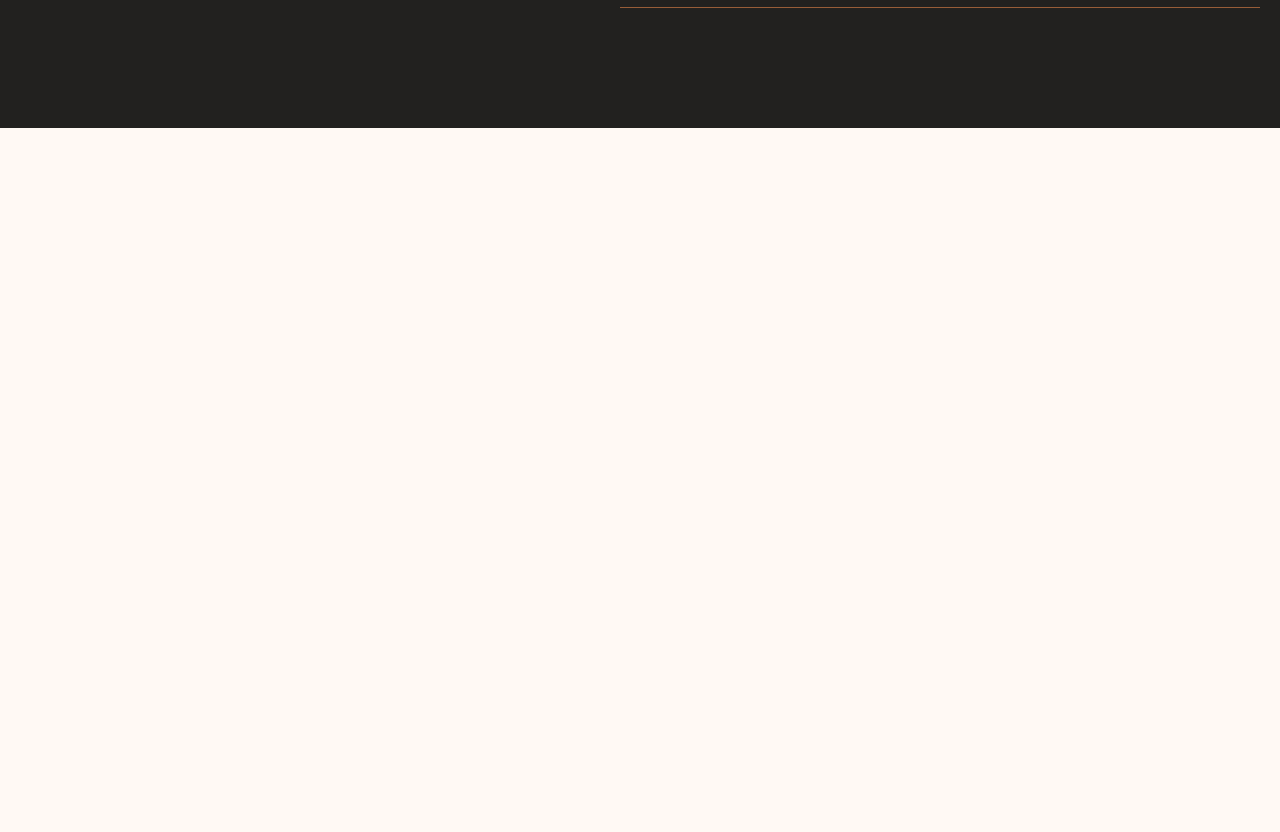
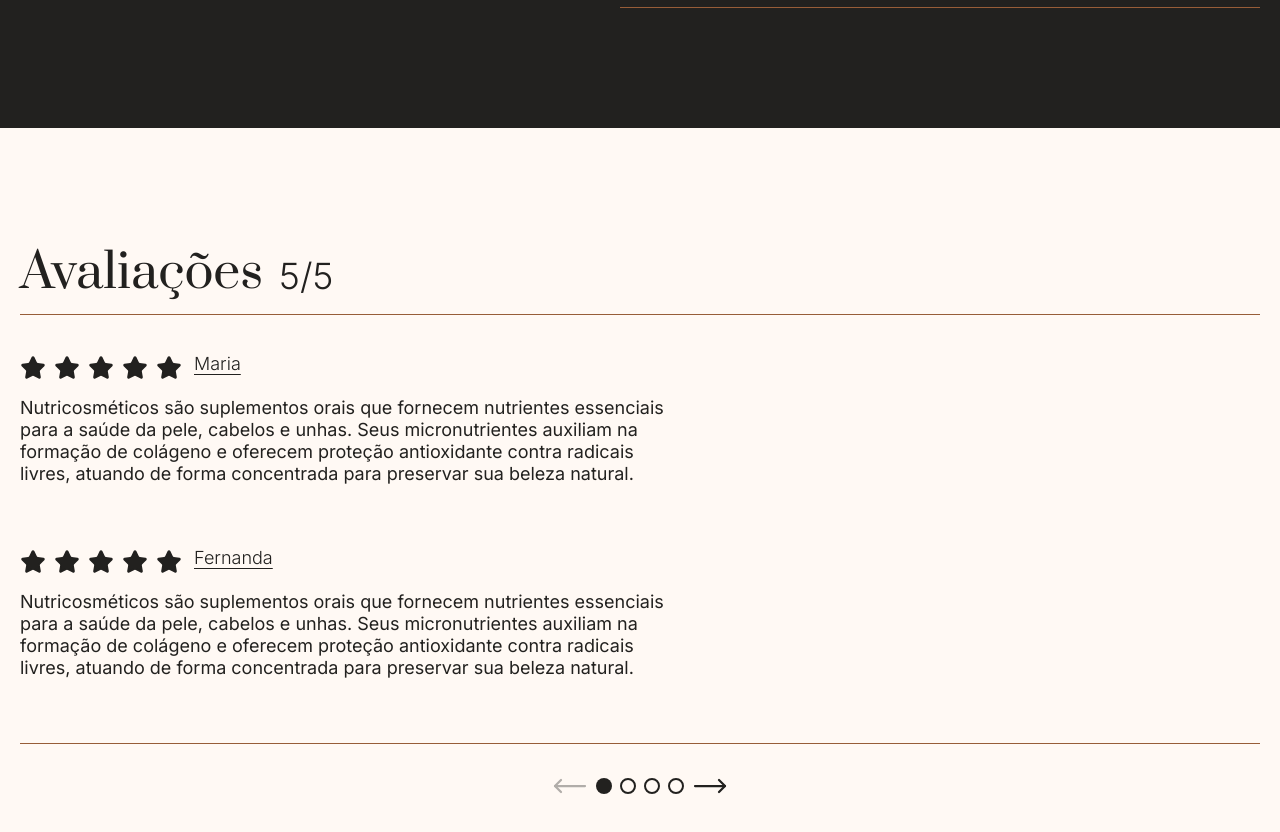
Before and after one commit to RodGondin/noorskin-essentia, a Next.js app: page / in a window 1280 px wide. Shown: the part 3400-4232 px from the top of the page. Before the commit the page ends 3528 px from the top, so only its background shows below. Built offline with nearby package versions, Linux system fonts and the light colour scheme.

Commit message:
Add feature Review section

```diff
--- a/app/page.tsx
+++ b/app/page.tsx
@@ -3,6 +3,7 @@ import { Header } from "@/components/Header";
 import { Hero } from "@/components/Hero";
 import { Nutrition } from "@/components/Nutrition";
 import { Products } from "@/components/Products";
+import { Reviews } from "@/components/Reviews";
 
 export default function Home() {
   return (
@@ -21,6 +22,7 @@ export default function Home() {
             <Nutrition />
           </div>
         </div>
+        <Reviews />
       </main>
     </div>
   );
--- /dev/null
+++ b/components/ReviewCard.tsx
@@ -0,0 +1,30 @@
+import { Star } from "lucide-react";
+
+type ReviewCardProps = {
+  author: string;
+  content: string;
+};
+
+export function ReviewCard({ author, content }: ReviewCardProps) {
+  return (
+    <article className="max-w-[650px]">
+      <header className="flex items-center gap-3">
+        <div
+          aria-label="5 de 5 estrelas"
+          className="flex items-center gap-2 text-[var(--color-text-dark)]"
+        >
+          {Array.from({ length: 5 }).map((_, index) => (
+            <Star key={index} size={26} strokeWidth={1.7} fill="currentColor" />
+          ))}
+        </div>
+        <p className="text-[18px] leading-none text-[var(--color-text-dark)] underline underline-offset-4 self-start font-light">
+          {author}
+        </p>
+      </header>
+
+      <p className="mt-4 text-[18px] leading-[1.22] text-[var(--color-text-dark)]">
+        {content}
+      </p>
+    </article>
+  );
+}
--- /dev/null
+++ b/components/Reviews.tsx
@@ -0,0 +1,211 @@
+"use client";
+
+import { useEffect, useState } from "react";
+import { MoveLeft, MoveRight } from "lucide-react";
+import { ReviewCard } from "@/components/ReviewCard";
+
+export function Reviews() {
+  const [page, setPage] = useState(0);
+  const [direction, setDirection] = useState<"next" | "prev">("next");
+  const [animationPhase, setAnimationPhase] = useState<"done" | "out" | "in">(
+    "done",
+  );
+
+  const reviews = [
+    {
+      author: "Maria",
+      content:
+        "Nutricosméticos são suplementos orais que fornecem nutrientes essenciais para a saúde da pele, cabelos e unhas. Seus micronutrientes auxiliam na formação de colágeno e oferecem proteção antioxidante contra radicais livres, atuando de forma concentrada para preservar sua beleza natural.",
+    },
+    {
+      author: "Fernanda",
+      content:
+        "Nutricosméticos são suplementos orais que fornecem nutrientes essenciais para a saúde da pele, cabelos e unhas. Seus micronutrientes auxiliam na formação de colágeno e oferecem proteção antioxidante contra radicais livres, atuando de forma concentrada para preservar sua beleza natural.",
+    },
+    {
+      author: "Aline",
+      content:
+        "Nutricosméticos são suplementos orais que fornecem nutrientes essenciais para a saúde da pele, cabelos e unhas. Seus micronutrientes auxiliam na formação de colágeno e oferecem proteção antioxidante contra radicais livres, atuando de forma concentrada para preservar sua beleza natural.",
+    },
+    {
+      author: "Juliana",
+      content:
+        "Nutricosméticos são suplementos orais que fornecem nutrientes essenciais para a saúde da pele, cabelos e unhas. Seus micronutrientes auxiliam na formação de colágeno e oferecem proteção antioxidante contra radicais livres, atuando de forma concentrada para preservar sua beleza natural.",
+    },
+    {
+      author: "Camila",
+      content:
+        "Nutricosméticos são suplementos orais que fornecem nutrientes essenciais para a saúde da pele, cabelos e unhas. Seus micronutrientes auxiliam na formação de colágeno e oferecem proteção antioxidante contra radicais livres, atuando de forma concentrada para preservar sua beleza natural.",
+    },
+    {
+      author: "Patrícia",
+      content:
+        "Nutricosméticos são suplementos orais que fornecem nutrientes essenciais para a saúde da pele, cabelos e unhas. Seus micronutrientes auxiliam na formação de colágeno e oferecem proteção antioxidante contra radicais livres, atuando de forma concentrada para preservar sua beleza natural.",
+    },
+    {
+      author: "Bianca",
+      content:
+        "Nutricosméticos são suplementos orais que fornecem nutrientes essenciais para a saúde da pele, cabelos e unhas. Seus micronutrientes auxiliam na formação de colágeno e oferecem proteção antioxidante contra radicais livres, atuando de forma concentrada para preservar sua beleza natural.",
+    },
+    {
+      author: "Larissa",
+      content:
+        "Nutricosméticos são suplementos orais que fornecem nutrientes essenciais para a saúde da pele, cabelos e unhas. Seus micronutrientes auxiliam na formação de colágeno e oferecem proteção antioxidante contra radicais livres, atuando de forma concentrada para preservar sua beleza natural.",
+    },
+  ];
+
+  const itemsPerPage = 2;
+  const totalPages = Math.ceil(reviews.length / itemsPerPage);
+  const currentStart = page * itemsPerPage;
+  const visibleReviews = reviews.slice(
+    currentStart,
+    currentStart + itemsPerPage,
+  );
+  const isPreviousDisabled = page === 0 || animationPhase !== "done";
+  const isNextDisabled = page === totalPages - 1 || animationPhase !== "done";
+
+  useEffect(() => {
+    if (animationPhase !== "out") {
+      return;
+    }
+
+    const timeoutId = window.setTimeout(() => {
+      setPage((current) =>
+        direction === "next"
+          ? Math.min(current + 1, totalPages - 1)
+          : Math.max(current - 1, 0),
+      );
+      setAnimationPhase("in");
+    }, 220);
+
+    return () => window.clearTimeout(timeoutId);
+  }, [animationPhase, direction, totalPages]);
+
+  useEffect(() => {
+    if (animationPhase !== "in") {
+      return;
+    }
+
+    const frameId = window.requestAnimationFrame(() => {
+      setAnimationPhase("done");
+    });
+
+    return () => window.cancelAnimationFrame(frameId);
+  }, [animationPhase]);
+
+  function handlePrevious() {
+    if (isPreviousDisabled) {
+      return;
+    }
+
+    setDirection("prev");
+    setAnimationPhase("out");
+  }
+
+  function handleNext() {
+    if (isNextDisabled) {
+      return;
+    }
+
+    setDirection("next");
+    setAnimationPhase("out");
+  }
+
+  function handleDotNavigation(targetPage: number) {
+    if (targetPage === page || animationPhase !== "done") {
+      return;
+    }
+
+    setDirection(targetPage > page ? "next" : "prev");
+    setPage(targetPage);
+    setAnimationPhase("in");
+  }
+
+  return (
+    <section
+      id="depoimentos"
+      className="w-full overflow-x-hidden bg-[var(--color-bg-light)] pt-[120px] pb-[40px]"
+    >
+      <div className="w-full px-5 min-[1800px]:px-[280px]">
+        <div className="mx-auto w-full max-w-[1360px] min-[1800px]:mx-0 min-[1800px]:max-w-none">
+          <div className="flex flex-wrap items-end gap-x-4 gap-y-2 min-[1420px]:gap-x-5">
+            <h2 className="text-[48px] leading-[1.05] text-[var(--color-text-dark)] min-[1420px]:text-[64px]">
+              Avaliações
+            </h2>
+            <p className="basis-full text-[36px] leading-none text-[var(--color-text-dark)] font-light min-[350px]:basis-auto min-[350px]:pb-1 min-[1420px]:pb-2">
+              5/5
+            </p>
+          </div>
+
+          <div className="mt-4 border-t border-[var(--color-details)]" />
+
+          <div
+            className={`mt-10 grid gap-16 transition-all duration-300 min-[1420px]:grid-cols-2 min-[1420px]:gap-[72px] ${
+              animationPhase === "done"
+                ? "translate-x-0 opacity-100"
+                : animationPhase === "out"
+                  ? direction === "next"
+                    ? "-translate-x-10 opacity-0"
+                    : "translate-x-10 opacity-0"
+                  : direction === "next"
+                    ? "translate-x-10 opacity-0"
+                    : "-translate-x-10 opacity-0"
+            }`}
+          >
+            {visibleReviews.map((review, index) => (
+              <ReviewCard
+                key={`${review.author}-${currentStart + index}`}
+                author={review.author}
+                content={review.content}
+              />
+            ))}
+          </div>
+
+          <div className="mt-16 border-t border-[var(--color-details)]" />
+
+          <div className="mt-6 flex items-center justify-center gap-2 text-[var(--color-text-dark)]">
+            <button
+              type="button"
+              aria-label="Ver avaliações anteriores"
+              onClick={handlePrevious}
+              disabled={isPreviousDisabled}
+              className="focus-ring-dark-button cursor-pointer rounded-sm transition-opacity duration-300 hover:opacity-80 disabled:cursor-not-allowed disabled:opacity-35"
+            >
+              <MoveLeft size={36} strokeWidth={1.5} />
+            </button>
+
+            {Array.from({ length: totalPages }).map((_, index) => (
+              <button
+                key={index}
+                type="button"
+                aria-label={`Ir para página ${index + 1} das avaliações`}
+                onClick={() => handleDotNavigation(index)}
+                className="focus-ring-dark-button rounded-full"
+                disabled={animationPhase !== "done"}
+              >
+                <span
+                  aria-hidden="true"
+                  className={`h-4 w-4 rounded-full cursor-pointer ${
+                    index === page
+                      ? "block bg-[var(--color-text-dark)]"
+                      : "block border-2 border-[var(--color-text-dark)]"
+                  }`}
+                />
+              </button>
+            ))}
+
+            <button
+              type="button"
+              aria-label="Ver próximas avaliações"
+              onClick={handleNext}
+              disabled={isNextDisabled}
+              className="focus-ring-dark-button cursor-pointer rounded-sm transition-opacity duration-300 hover:opacity-80 disabled:cursor-not-allowed disabled:opacity-35"
+            >
+              <MoveRight size={36} strokeWidth={1.5} />
+            </button>
+          </div>
+        </div>
+      </div>
+    </section>
+  );
+}
```
